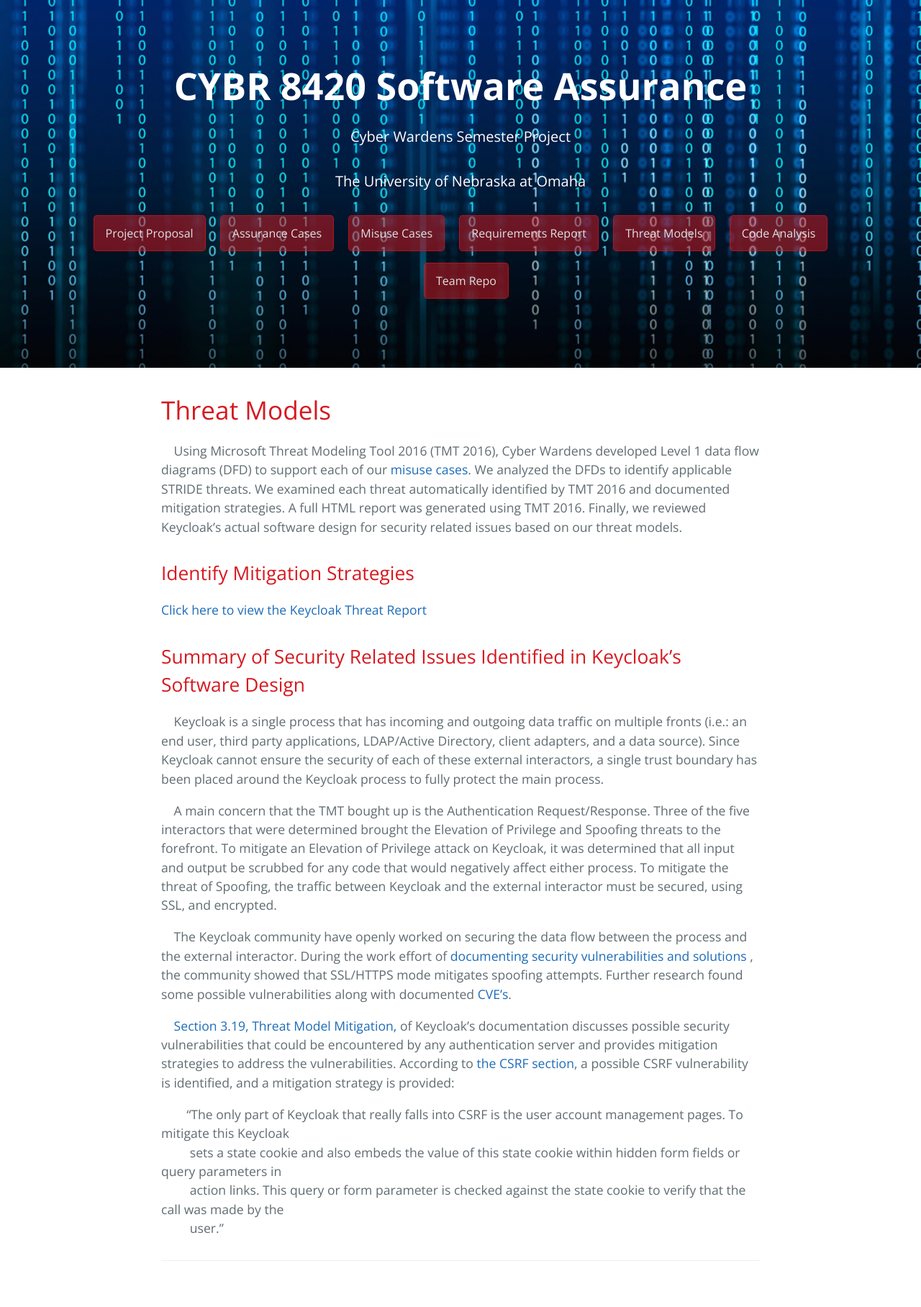
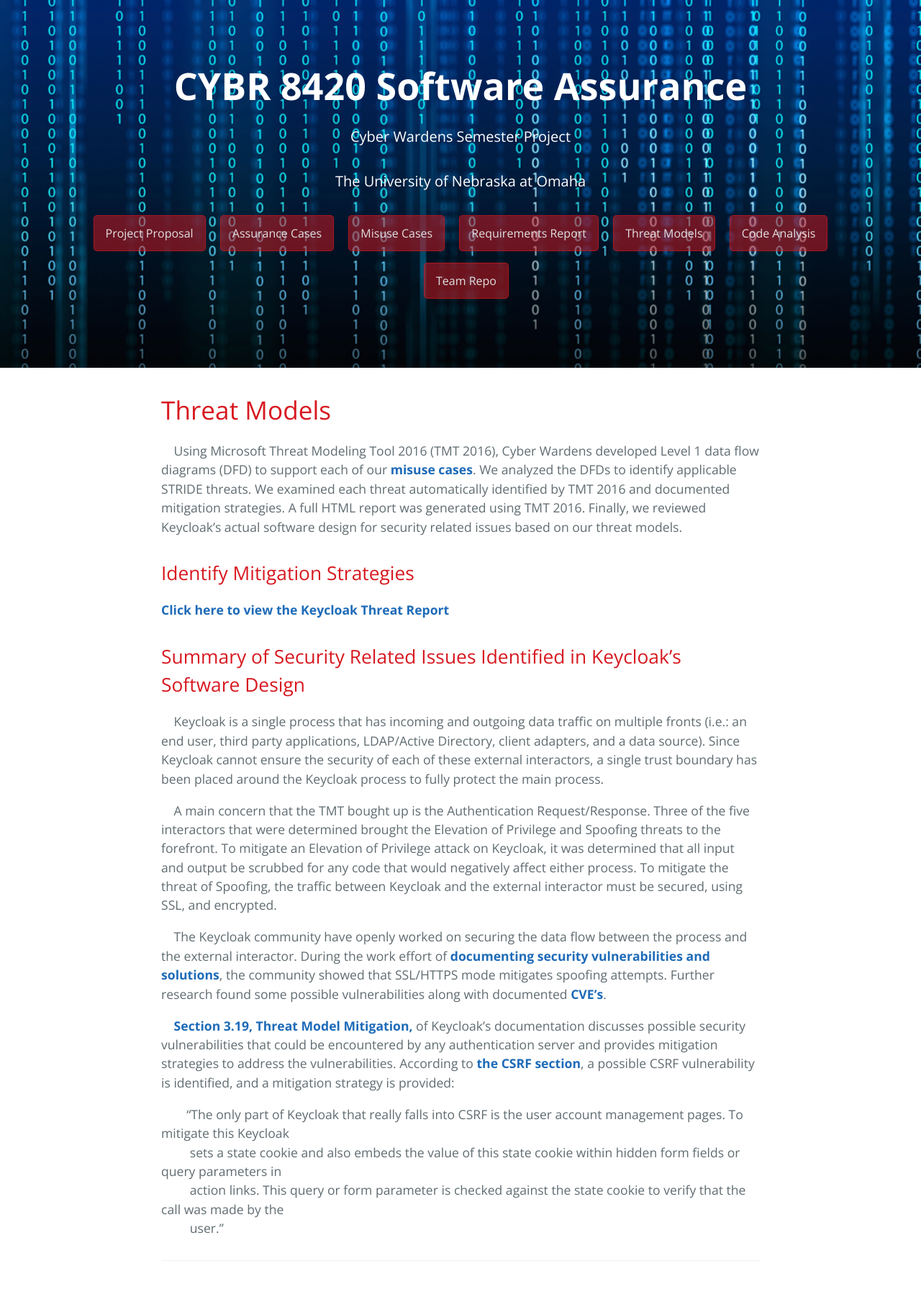
Before and after one commit to DanielLucier/CYBER8420-SemesterProject, a Jekyll site: the page built from misc/pages/ThreatModels.md, in a window 1280 px wide. Shown: the whole page at 72% size. Built offline with Jekyll 4.4.1, drawn with Linux system fonts in a browser that asks for light colours.

```diff
--- a/misc/pages/ThreatModels.md
+++ b/misc/pages/ThreatModels.md
@@ -5,12 +5,12 @@ description: CYBR 8420 Threat Models
 ---
 Threat Models
 =============
-&emsp;Using Microsoft Threat Modeling Tool 2016 (TMT 2016), Cyber Wardens developed Level 1 data flow diagrams (DFD) to support each of our <a href="https://github.com/DanielLucier/CYBER8420-SemesterProject/tree/master/MisuseCases">misuse cases</a>. We analyzed the DFDs to identify applicable STRIDE threats. We examined each threat automatically identified by TMT 2016 and documented mitigation strategies. A full HTML report was generated using TMT 2016. Finally, we reviewed Keycloak's actual software design for security related issues based on our threat models.
+&emsp;Using Microsoft Threat Modeling Tool 2016 (TMT 2016), Cyber Wardens developed Level 1 data flow diagrams (DFD) to support each of our <a href="https://github.com/DanielLucier/CYBER8420-SemesterProject/tree/master/MisuseCases"><strong>misuse cases</strong></a>. We analyzed the DFDs to identify applicable STRIDE threats. We examined each threat automatically identified by TMT 2016 and documented mitigation strategies. A full HTML report was generated using TMT 2016. Finally, we reviewed Keycloak's actual software design for security related issues based on our threat models.
 
 Identify Mitigation Strategies
 ------------------------------
 
-<a href = "https://daniellucier.github.io/CYBER8420-SemesterProject/ThreatModels/TMT2016Docs/Keycloak-Threat-Model.htm">Click here to view the Keycloak Threat Report</a>
+<a href = "https://daniellucier.github.io/CYBER8420-SemesterProject/ThreatModels/TMT2016Docs/Keycloak-Threat-Model.htm"><strong>Click here to view the Keycloak Threat Report</strong></a>
 
 Summary of Security Related Issues Identified in Keycloak's Software Design
 ----------------------------------------------------------------------------
@@ -19,9 +19,9 @@ Summary of Security Related Issues Identified in Keycloak's Software Design
 
 &emsp;A main concern that the TMT bought up is the Authentication Request/Response. Three of the five interactors that were determined brought the Elevation of Privilege and Spoofing threats to the forefront. To mitigate an Elevation of Privilege attack on Keycloak, it was determined that all input and output be scrubbed for any code that would negatively affect either process. To mitigate the threat of Spoofing, the traffic between Keycloak and the external interactor must be secured, using SSL, and encrypted.
 
-&emsp;The Keycloak community have openly worked on securing the data flow between the process and the external interactor. During the work effort of <a href = "https://issues.jboss.org/browse/KEYCLOAK-687?_sscc=t"> documenting security vulnerabilities and solutions </a>, the community showed that SSL/HTTPS mode mitigates spoofing attempts. Further research found some possible vulnerabilities along with documented <a href = "https://www.cvedetails.com/vulnerability-list/vendor_id-16498/Keycloak.html">CVE's</a>.
+&emsp;The Keycloak community have openly worked on securing the data flow between the process and the external interactor. During the work effort of<a href = "https://issues.jboss.org/browse/KEYCLOAK-687?_sscc=t"> <strong>documenting security vulnerabilities and solutions</strong></a>, the community showed that SSL/HTTPS mode mitigates spoofing attempts. Further research found some possible vulnerabilities along with documented<a href = "https://www.cvedetails.com/vulnerability-list/vendor_id-16498/Keycloak.html"> <strong>CVE's</strong></a>.
 
-&emsp;<a href="http://www.keycloak.org/docs/3.3/server_admin/topics/threat.html">Section 3.19, Threat Model Mitigation,</a> of Keycloak's documentation discusses possible security vulnerabilities that could be encountered by any authentication server and provides mitigation strategies to address the vulnerabilities. According to <a href = "http://www.keycloak.org/docs/3.3/server_admin/topics/threat/csrf.html">the CSRF section</a>, a possible CSRF vulnerability is identified, and a mitigation strategy is provided:
+&emsp;<a href="http://www.keycloak.org/docs/3.3/server_admin/topics/threat.html"><strong>Section 3.19, Threat Model Mitigation,</strong></a> of Keycloak's documentation discusses possible security vulnerabilities that could be encountered by any authentication server and provides mitigation strategies to address the vulnerabilities. According to <a href = "http://www.keycloak.org/docs/3.3/server_admin/topics/threat/csrf.html"><strong>the CSRF section</strong></a>, a possible CSRF vulnerability is identified, and a mitigation strategy is provided:
 
 &emsp;&emsp;"The only part of Keycloak that really falls into CSRF is the user account management pages. To mitigate this Keycloak
 <br />&emsp;&emsp; sets a state cookie and also embeds the value of this state cookie within hidden form fields or query parameters in <br />&emsp;&emsp; action links. This query or form parameter is checked against the state cookie to verify that the call was made by the
```
